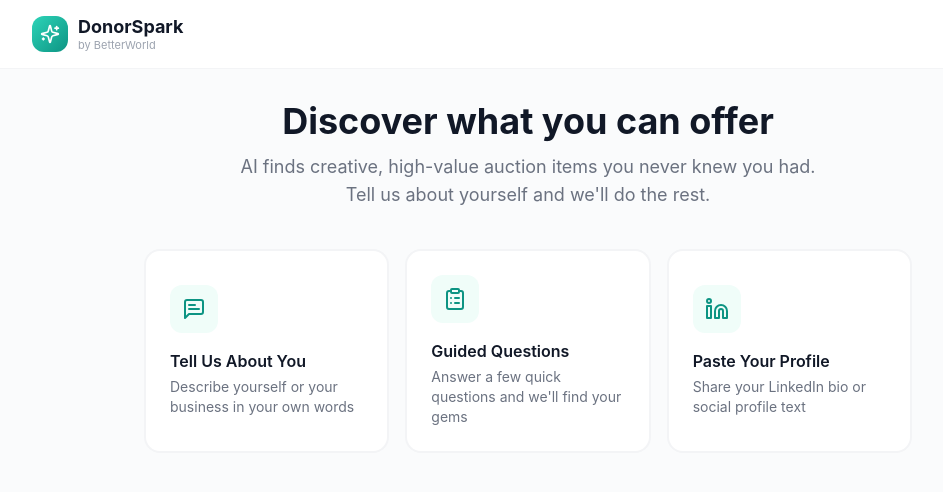
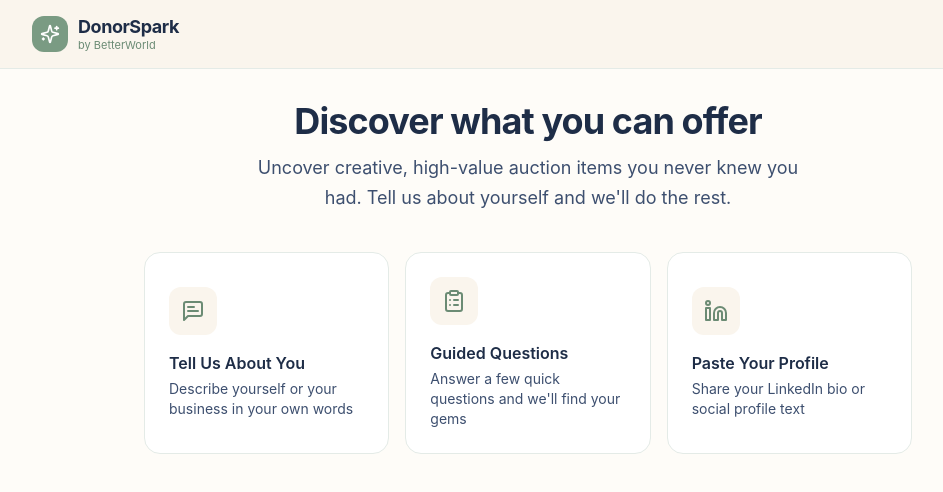
Before and after one commit to wh581new/donorspark, a Next.js app: page / in a window 1280 px wide. Shown: the top 492 px of the page, without its empty margins (112-1055 px from the left). Built offline with nearby package versions, Linux system fonts and the light colour scheme.

Commit message:
Align with BetterWorld brand: sage green, navy, cream palette; calm upmarket tone

```diff
--- a/app/page.tsx
+++ b/app/page.tsx
@@ -49,7 +49,7 @@ function SuggestionCard({
 
   return (
     <div
-      className="animate-slide-up bg-white rounded-2xl border border-gray-100 shadow-sm hover:shadow-md transition-all duration-300 overflow-hidden"
+      className="animate-slide-up bg-white rounded-2xl border border-brand-100 shadow-sm hover:shadow-md transition-all duration-300 overflow-hidden"
       style={{ animationDelay: `${index * 100}ms`, animationFillMode: 'both' }}
     >
       <div className="p-6">
@@ -66,13 +66,13 @@ function SuggestionCard({
                 </span>
               )}
             </div>
-            <h3 className="text-lg font-semibold text-gray-900">
+            <h3 className="text-lg font-semibold text-navy-800">
               {item.title}
             </h3>
           </div>
         </div>
 
-        <p className="text-gray-600 text-sm leading-relaxed mb-4">
+        <p className="text-navy-600 text-sm leading-relaxed mb-4">
           {item.description}
         </p>
 
@@ -97,7 +97,7 @@ function SuggestionCard({
           </div>
         </div>
 
-        <p className="text-xs text-gray-500 italic mb-3">
+        <p className="text-xs text-navy-600 italic mb-3">
           {item.whyItWorks}
         </p>
 
@@ -117,9 +117,9 @@ function SuggestionCard({
         </button>
 
         {expanded && (
-          <div className="mt-3 bg-gray-50 rounded-xl p-4 animate-fade-in">
+          <div className="mt-3 bg-cream-100 rounded-xl p-4 animate-fade-in">
             <div className="flex items-center justify-between mb-2">
-              <span className="text-xs font-semibold text-gray-500 uppercase tracking-wider">
+              <span className="text-xs font-semibold text-navy-600 uppercase tracking-wider">
                 Ready-to-Use Catalog Description
               </span>
               <button
@@ -137,7 +137,7 @@ function SuggestionCard({
                 )}
               </button>
             </div>
-            <p className="text-sm text-gray-700 leading-relaxed italic">
+            <p className="text-sm text-navy-700 leading-relaxed italic">
               &ldquo;{item.catalogDescription}&rdquo;
             </p>
           </div>
@@ -154,16 +154,16 @@ function LoadingSkeleton() {
       <div className="text-center mb-8">
         <div className="flex items-center justify-center gap-3 mb-3">
           <Loader2 className="w-6 h-6 text-brand-500 animate-spin" />
-          <span className="text-lg font-medium text-gray-700">
-            AI is analyzing your profile and crafting suggestions...
+          <span className="text-lg font-medium text-navy-700">
+            Analyzing your profile and crafting suggestions...
           </span>
         </div>
-        <p className="text-sm text-gray-500">
+        <p className="text-sm text-navy-600">
           Finding your hidden gems — this takes 10-20 seconds
         </p>
       </div>
       {[1, 2, 3].map((i) => (
-        <div key={i} className="bg-white rounded-2xl border border-gray-100 p-6">
+        <div key={i} className="bg-white rounded-2xl border border-brand-100 p-6">
           <div className="skeleton h-5 w-24 mb-3" />
           <div className="skeleton h-6 w-3/4 mb-3" />
           <div className="skeleton h-4 w-full mb-2" />
@@ -268,19 +268,19 @@ export default function Home() {
     results?.suggestions.filter((s) => s.isHiddenGem).length || 0;
 
   return (
-    <div className="min-h-screen">
+    <div className="min-h-screen bg-cream-50">
       {/* Header */}
-      <header className="bg-white border-b border-gray-100">
+      <header className="bg-cream-100 border-b border-brand-100">
         <div className="max-w-5xl mx-auto px-4 py-4 flex items-center justify-between">
           <div className="flex items-center gap-2.5">
-            <div className="w-9 h-9 rounded-xl bg-gradient-to-br from-brand-400 to-brand-600 flex items-center justify-center">
+            <div className="w-9 h-9 rounded-xl bg-brand-500 flex items-center justify-center">
               <Sparkles className="w-5 h-5 text-white" />
             </div>
             <div>
-              <h1 className="text-lg font-bold text-gray-900 leading-tight">
+              <h1 className="text-lg font-bold text-navy-800 leading-tight tracking-tight">
                 DonorSpark
               </h1>
-              <p className="text-[11px] text-gray-400 leading-tight">
+              <p className="text-[11px] text-brand-600 leading-tight">
                 by BetterWorld
               </p>
             </div>
@@ -288,7 +288,7 @@ export default function Home() {
           {step !== 'select' && (
             <button
               onClick={startOver}
-              className="text-sm text-gray-500 hover:text-gray-700 flex items-center gap-1.5 transition-colors"
+              className="text-sm text-navy-600 hover:text-navy-800 flex items-center gap-1.5 transition-colors"
             >
               <RotateCcw className="w-4 h-4" />
               Start over
@@ -302,11 +302,11 @@ export default function Home() {
         {step === 'select' && (
           <div className="animate-fade-in">
             <div className="text-center mb-10">
-              <h2 className="text-3xl sm:text-4xl font-bold text-gray-900 mb-3">
+              <h2 className="text-3xl sm:text-4xl font-bold text-navy-800 mb-3 tracking-tight">
                 Discover what you can offer
               </h2>
-              <p className="text-lg text-gray-500 max-w-xl mx-auto">
-                AI finds creative, high-value auction items you never knew you
+              <p className="text-lg text-navy-600 max-w-xl mx-auto leading-relaxed">
+                Uncover creative, high-value auction items you never knew you
                 had. Tell us about yourself and we&apos;ll do the rest.
               </p>
             </div>
@@ -314,45 +314,45 @@ export default function Home() {
             <div className="grid sm:grid-cols-3 gap-4 max-w-3xl mx-auto">
               <button
                 onClick={() => selectMethod('freetext')}
-                className="group text-left p-6 bg-white rounded-2xl border-2 border-gray-100 hover:border-brand-300 hover:shadow-lg transition-all duration-200"
+                className="group text-left p-6 bg-white rounded-2xl border border-brand-100 hover:border-brand-300 hover:shadow-md transition-all duration-200"
               >
-                <div className="w-12 h-12 rounded-xl bg-brand-50 group-hover:bg-brand-100 flex items-center justify-center mb-4 transition-colors">
+                <div className="w-12 h-12 rounded-xl bg-cream-100 group-hover:bg-brand-50 flex items-center justify-center mb-4 transition-colors">
                   <MessageSquareText className="w-6 h-6 text-brand-600" />
                 </div>
-                <h3 className="font-semibold text-gray-900 mb-1">
+                <h3 className="font-semibold text-navy-800 mb-1">
                   Tell Us About You
                 </h3>
-                <p className="text-sm text-gray-500">
+                <p className="text-sm text-navy-600">
                   Describe yourself or your business in your own words
                 </p>
               </button>
 
               <button
                 onClick={() => selectMethod('guided')}
-                className="group text-left p-6 bg-white rounded-2xl border-2 border-gray-100 hover:border-brand-300 hover:shadow-lg transition-all duration-200"
+                className="group text-left p-6 bg-white rounded-2xl border border-brand-100 hover:border-brand-300 hover:shadow-md transition-all duration-200"
               >
-                <div className="w-12 h-12 rounded-xl bg-brand-50 group-hover:bg-brand-100 flex items-center justify-center mb-4 transition-colors">
+                <div className="w-12 h-12 rounded-xl bg-cream-100 group-hover:bg-brand-50 flex items-center justify-center mb-4 transition-colors">
                   <ClipboardList className="w-6 h-6 text-brand-600" />
                 </div>
-                <h3 className="font-semibold text-gray-900 mb-1">
+                <h3 className="font-semibold text-navy-800 mb-1">
                   Guided Questions
                 </h3>
-                <p className="text-sm text-gray-500">
+                <p className="text-sm text-navy-600">
                   Answer a few quick questions and we&apos;ll find your gems
                 </p>
               </button>
 
               <button
                 onClick={() => selectMethod('social')}
-                className="group text-left p-6 bg-white rounded-2xl border-2 border-gray-100 hover:border-brand-300 hover:shadow-lg transition-all duration-200"
+                className="group text-left p-6 bg-white rounded-2xl border border-brand-100 hover:border-brand-300 hover:shadow-md transition-all duration-200"
               >
-                <div className="w-12 h-12 rounded-xl bg-brand-50 group-hover:bg-brand-100 flex items-center justify-center mb-4 transition-colors">
+                <div className="w-12 h-12 rounded-xl bg-cream-100 group-hover:bg-brand-50 flex items-center justify-center mb-4 transition-colors">
                   <Linkedin className="w-6 h-6 text-brand-600" />
                 </div>
-                <h3 className="font-semibold text-gray-900 mb-1">
+                <h3 className="font-semibold text-navy-800 mb-1">
                   Paste Your Profile
                 </h3>
-                <p className="text-sm text-gray-500">
+                <p className="text-sm text-navy-600">
                   Share your LinkedIn bio or social profile text
                 </p>
               </button>
@@ -365,7 +365,7 @@ export default function Home() {
           <div className="max-w-2xl mx-auto animate-fade-in">
             <button
               onClick={() => setStep('select')}
-              className="text-sm text-gray-500 hover:text-gray-700 flex items-center gap-1 mb-6 transition-colors"
+              className="text-sm text-navy-600 hover:text-navy-800 flex items-center gap-1 mb-6 transition-colors"
             >
               <ArrowLeft className="w-4 h-4" /> Back
             </button>
@@ -373,10 +373,10 @@ export default function Home() {
             {/* Free Text */}
             {method === 'freetext' && (
               <div>
-                <h2 className="text-2xl font-bold text-gray-900 mb-2">
+                <h2 className="text-2xl font-bold text-navy-800 mb-2">
                   Tell us about yourself
                 </h2>
-                <p className="text-gray-500 mb-6">
+                <p className="text-navy-600 mb-6">
                   The more detail, the better our suggestions. Mention your
                   profession, hobbies, skills, assets, business type — anything
                   that makes you unique.
@@ -386,7 +386,7 @@ export default function Home() {
                   onChange={(e) => setFreetext(e.target.value)}
                   placeholder="Example: I'm a dentist who loves sailing. I have a vacation condo in Hilton Head and I'm also a pretty good amateur photographer. My wife runs a catering business..."
                   rows={6}
-                  className="w-full rounded-xl border border-gray-200 p-4 text-gray-800 placeholder-gray-400 focus:outline-none focus:ring-2 focus:ring-brand-300 focus:border-transparent resize-none text-sm"
+                  className="w-full rounded-xl border border-brand-100 p-4 text-navy-800 placeholder-gray-400 focus:outline-none focus:ring-2 focus:ring-brand-300 focus:border-transparent resize-none text-sm"
                 />
               </div>
             )}
@@ -394,10 +394,10 @@ export default function Home() {
             {/* Guided */}
             {method === 'guided' && (
               <div>
-                <h2 className="text-2xl font-bold text-gray-900 mb-2">
+                <h2 className="text-2xl font-bold text-navy-800 mb-2">
                   A few quick questions
                 </h2>
-                <p className="text-gray-500 mb-6">
+                <p className="text-navy-600 mb-6">
                   We&apos;ll use these to find creative items you can offer.
                 </p>
 
@@ -407,8 +407,8 @@ export default function Home() {
                     onClick={() => setDonorType('individual')}
                     className={`flex-1 py-3 rounded-xl text-sm font-medium transition-all ${
                       donorType === 'individual'
-                        ? 'bg-brand-500 text-white shadow-md'
-                        : 'bg-gray-100 text-gray-600 hover:bg-gray-200'
+                        ? 'bg-brand-600 text-white shadow-md'
+                        : 'bg-cream-100 text-navy-600 hover:bg-cream-200'
                     }`}
                   >
                     Individual
@@ -417,8 +417,8 @@ export default function Home() {
                     onClick={() => setDonorType('business')}
                     className={`flex-1 py-3 rounded-xl text-sm font-medium transition-all ${
                       donorType === 'business'
-                        ? 'bg-brand-500 text-white shadow-md'
-                        : 'bg-gray-100 text-gray-600 hover:bg-gray-200'
+                        ? 'bg-brand-600 text-white shadow-md'
+                        : 'bg-cream-100 text-navy-600 hover:bg-cream-200'
                     }`}
                   >
                     Business
@@ -508,10 +508,10 @@ export default function Home() {
             {/* Social / LinkedIn */}
             {method === 'social' && (
               <div>
-                <h2 className="text-2xl font-bold text-gray-900 mb-2">
+                <h2 className="text-2xl font-bold text-navy-800 mb-2">
                   Paste your profile
                 </h2>
-                <p className="text-gray-500 mb-6">
+                <p className="text-navy-600 mb-6">
                   Copy your LinkedIn &ldquo;About&rdquo; section, bio, or any
                   social profile text. You can also paste a URL and we&apos;ll
                   work with whatever info is there.
@@ -521,23 +521,23 @@ export default function Home() {
                   onChange={(e) => setSocialText(e.target.value)}
                   placeholder={"Paste your LinkedIn About section, Instagram bio, website About page, or just your profile URL here...\n\nTip: On LinkedIn, go to your profile → click your About section → copy the text"}
                   rows={8}
-                  className="w-full rounded-xl border border-gray-200 p-4 text-gray-800 placeholder-gray-400 focus:outline-none focus:ring-2 focus:ring-brand-300 focus:border-transparent resize-none text-sm"
+                  className="w-full rounded-xl border border-brand-100 p-4 text-navy-800 placeholder-gray-400 focus:outline-none focus:ring-2 focus:ring-brand-300 focus:border-transparent resize-none text-sm"
                 />
               </div>
             )}
 
             {/* Nonprofit context (all methods) */}
-            <div className="mt-6 pt-6 border-t border-gray-100">
-              <label className="block text-sm font-medium text-gray-700 mb-1.5">
+            <div className="mt-6 pt-6 border-t border-brand-100">
+              <label className="block text-sm font-medium text-navy-700 mb-1.5">
                 Auction context{' '}
-                <span className="text-gray-400 font-normal">(optional)</span>
+                <span className="text-navy-600 font-normal">(optional)</span>
               </label>
               <input
                 type="text"
                 value={nonprofitContext}
                 onChange={(e) => setNonprofitContext(e.target.value)}
                 placeholder="e.g. School gala, animal shelter fundraiser, community arts program..."
-                className="w-full rounded-xl border border-gray-200 p-3 text-gray-800 placeholder-gray-400 focus:outline-none focus:ring-2 focus:ring-brand-300 focus:border-transparent text-sm"
+                className="w-full rounded-xl border border-brand-100 p-3 text-navy-800 placeholder-gray-400 focus:outline-none focus:ring-2 focus:ring-brand-300 focus:border-transparent text-sm"
               />
             </div>
 
@@ -560,7 +560,7 @@ export default function Home() {
                   donorType === 'business' &&
                   !guided.businessName)
               }
-              className="mt-6 w-full py-3.5 rounded-xl bg-gradient-to-r from-brand-500 to-brand-600 text-white font-semibold hover:from-brand-600 hover:to-brand-700 disabled:opacity-40 disabled:cursor-not-allowed transition-all flex items-center justify-center gap-2 shadow-md hover:shadow-lg"
+              className="mt-6 w-full py-3.5 rounded-xl bg-brand-600 text-white font-semibold hover:bg-brand-700 disabled:opacity-40 disabled:cursor-not-allowed transition-all flex items-center justify-center gap-2 shadow-sm hover:shadow-md"
             >
               <Sparkles className="w-5 h-5" />
               Find My Auction Items
@@ -576,10 +576,10 @@ export default function Home() {
         {step === 'results' && results && (
           <div className="animate-fade-in">
             <div className="text-center mb-8">
-              <h2 className="text-3xl font-bold text-gray-900 mb-2">
+              <h2 className="text-3xl font-bold text-navy-800 mb-2 tracking-tight">
                 Your Auction Items
               </h2>
-              <p className="text-gray-500 max-w-lg mx-auto mb-4">
+              <p className="text-navy-600 max-w-lg mx-auto mb-4">
                 {results.donorSummary}
               </p>
               {hiddenGemsCount > 0 && (
@@ -604,21 +604,21 @@ export default function Home() {
               <div className="flex flex-col sm:flex-row gap-3 justify-center">
                 <button
                   onClick={handleSubmit}
-                  className="px-6 py-3 rounded-xl bg-white border-2 border-brand-200 text-brand-700 font-semibold hover:bg-brand-50 transition-all flex items-center justify-center gap-2"
+                  className="px-6 py-3 rounded-xl bg-brand-600 text-white font-semibold hover:bg-brand-700 transition-all flex items-center justify-center gap-2 shadow-sm"
                 >
                   <Lightbulb className="w-5 h-5" />
                   Generate More Ideas
                 </button>
                 <button
                   onClick={startOver}
-                  className="px-6 py-3 rounded-xl bg-white border-2 border-gray-200 text-gray-600 font-semibold hover:bg-gray-50 transition-all flex items-center justify-center gap-2"
+                  className="px-6 py-3 rounded-xl bg-white border border-brand-200 text-navy-700 font-semibold hover:bg-cream-50 transition-all flex items-center justify-center gap-2"
                 >
                   <RotateCcw className="w-5 h-5" />
                   Start Over
                 </button>
               </div>
-              <p className="mt-6 text-xs text-gray-400">
-                Powered by AI &middot; Built by{' '}
+              <p className="mt-6 text-xs text-navy-600">
+                Built by{' '}
                 <a
                   href="https://betterworld.org"
                   target="_blank"
@@ -650,7 +650,7 @@ function InputField({
 }) {
   return (
     <div>
-      <label className="block text-sm font-medium text-gray-700 mb-1.5">
+      <label className="block text-sm font-medium text-navy-700 mb-1.5">
         {label}
       </label>
       <input
@@ -658,7 +658,7 @@ function InputField({
         value={value}
         onChange={(e) => onChange(e.target.value)}
         placeholder={placeholder}
-        className="w-full rounded-xl border border-gray-200 p-3 text-gray-800 placeholder-gray-400 focus:outline-none focus:ring-2 focus:ring-brand-300 focus:border-transparent text-sm"
+        className="w-full rounded-xl border border-brand-100 p-3 text-navy-800 placeholder-gray-400 focus:outline-none focus:ring-2 focus:ring-brand-300 focus:border-transparent text-sm"
       />
     </div>
   );
```
Also changed, not shown: tailwind.config.js (+22 -11 lines).
